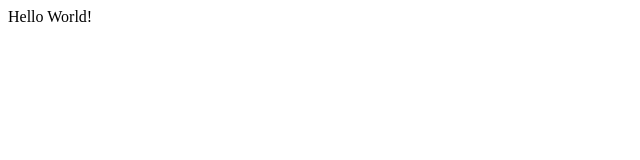
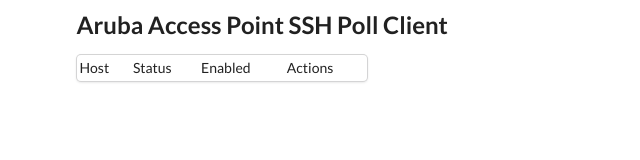
Before and after one commit to FluegelsApps/ap-query, a React app in the folder frontend/: page / in a window 1280 px wide. Shown: the whole page, without its empty margins (0-640 px from the left). Built offline with nearby package versions, Linux system fonts and the light colour scheme.

Commit message:
Start creating configuration component

```diff
--- a/frontend/package.json
+++ b/frontend/package.json
@@ -8,7 +8,9 @@
     "@testing-library/user-event": "^13.5.0",
     "react": "^18.2.0",
     "react-dom": "^18.2.0",
+    "react-redux": "^8.0.2",
     "react-scripts": "5.0.1",
+    "redux": "^4.2.0",
     "web-vitals": "^2.1.4"
   },
   "scripts": {
--- a/frontend/public/index.html
+++ b/frontend/public/index.html
@@ -5,6 +5,10 @@
     <link rel="icon" href="%PUBLIC_URL%/favicon.ico" />
     <meta name="viewport" content="width=device-width, initial-scale=1" />
     <meta name="theme-color" content="#000000" />
+    <link
+      rel="stylesheet"
+      href="https://cdnjs.cloudflare.com/ajax/libs/semantic-ui/2.4.1/semantic.min.css"
+    />
     <meta
       name="description"
       content="Web site created using create-react-app"
--- /dev/null
+++ b/frontend/src/components/App.css
@@ -0,0 +1,3 @@
+.root-container {
+    margin: 10px;
+}
--- a/frontend/src/components/App.js
+++ b/frontend/src/components/App.js
@@ -1,7 +1,14 @@
 import React from 'react';
+import ConfigurationCard from './configuration/ConfigurationCard';
+import './App.css';
 
 export default () => {
     return (
-        <div>Hello World!</div>
+        <div className="root-container ui container">
+            <h2>Aruba Access Point SSH Poll Client</h2>
+            <div className="ui cards">
+                <ConfigurationCard />
+            </div>
+        </div>
     );
 };
--- /dev/null
+++ b/frontend/src/components/configuration/ConfigurationCard.js
@@ -0,0 +1,16 @@
+import React from "react";
+
+export default () => {
+    return (
+        <div className="card">
+            <table>
+                <tr>
+                    <td>Host</td>
+                    <td>Status</td>
+                    <td>Enabled</td>
+                    <td>Actions</td>
+                </tr>
+            </table>
+        </div>
+    );
+};
```
Also changed, not shown: 1 other file.
